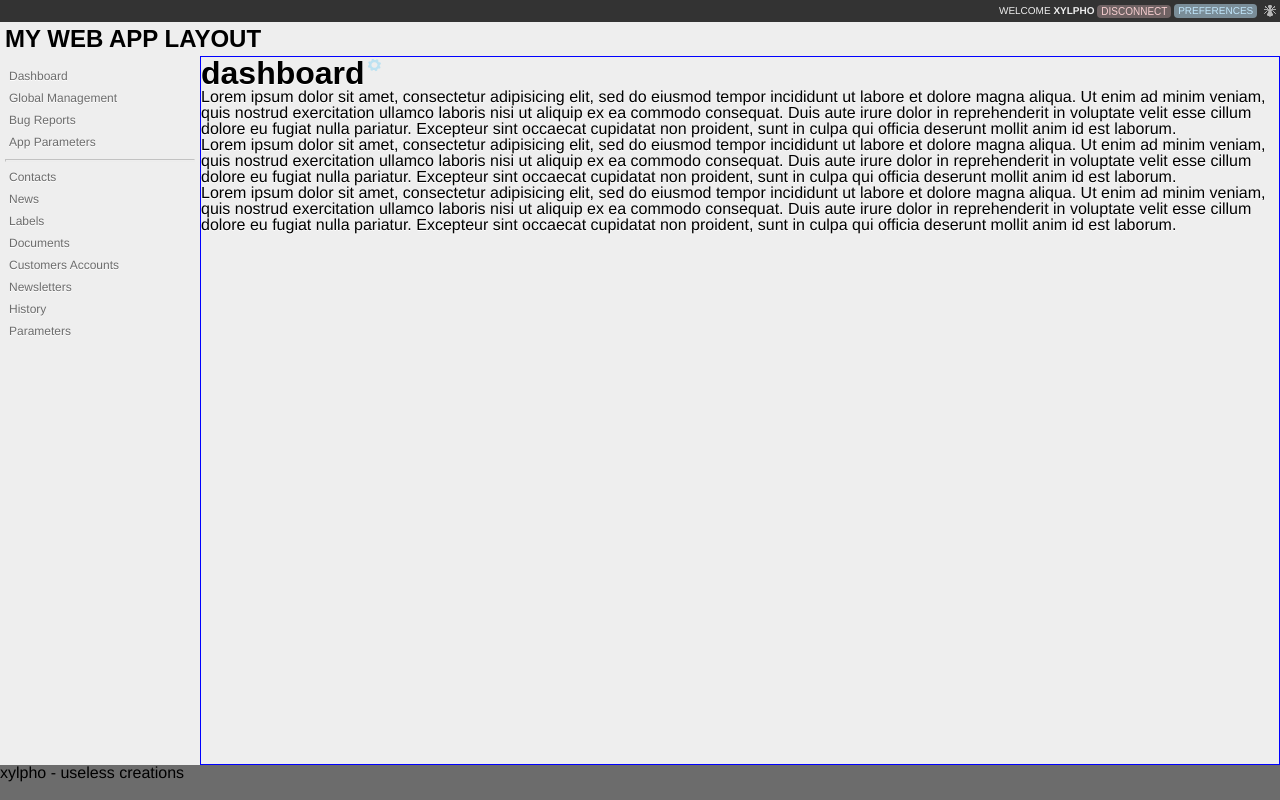
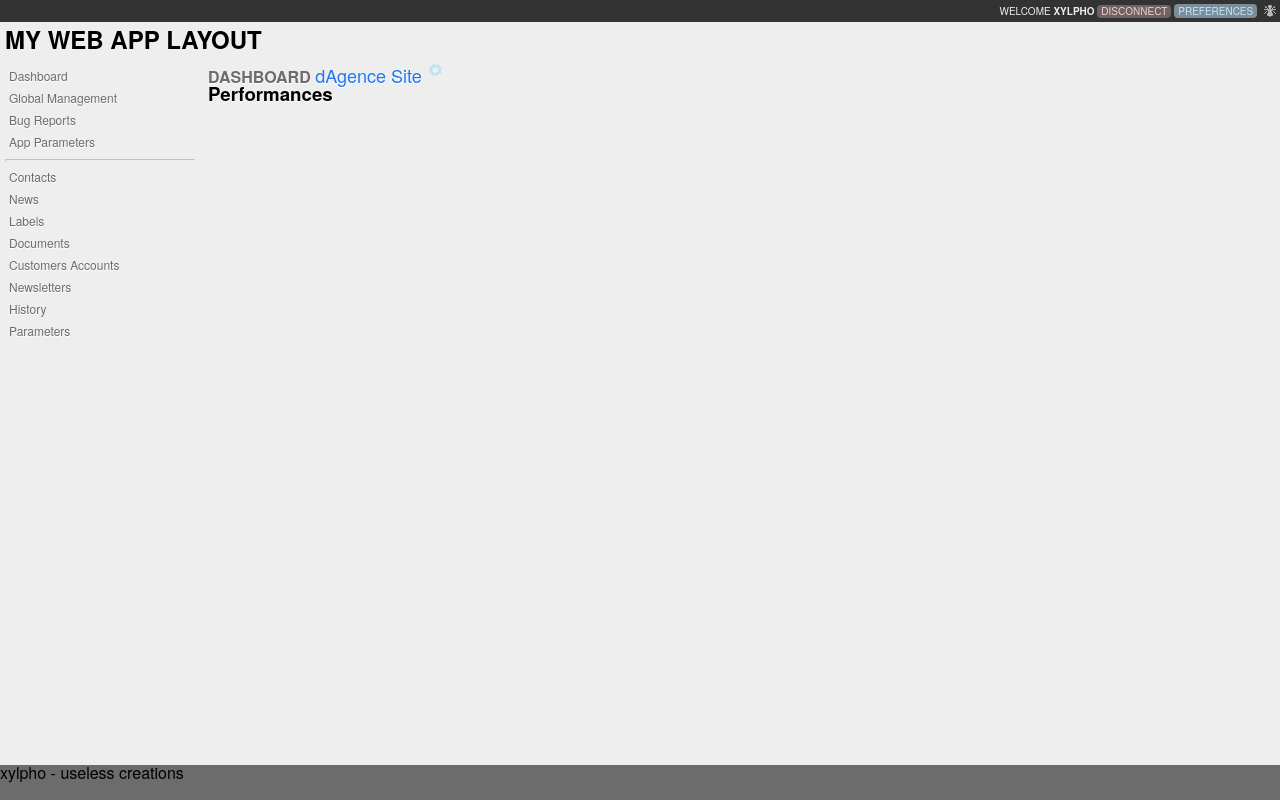
Before and after one commit to xylpho/dA-v3, a plain HTML site: page index.html in a window 1280 px wide. Drawn offline with Linux system fonts and the light colour scheme.

Commit message:
commit under the sun

```diff
--- a/css/master.css
+++ b/css/master.css
@@ -39,13 +39,13 @@ Gris
 }
 
 body {
-	font: 100%/1 Helvetica, "Lucida Grande", arial, sans-serif;
+	font: 100%/1 "HelveticaNeue-Light", "HelveticaNeue", Helvetica, Arial, sans-serif;
 	background: rgb(238, 238, 238);
 	overflow: hidden;
+	text-rendering: optimizeLegibility;
 }
 
 h1,h2,h3,h4,h5,h6 {
-	font-family: arial, helvetica, sans-serif;
 }
 
 h2 {
@@ -61,14 +61,14 @@ button {
 }
 
 /* @group buttons & links */
-article h2 span.configure {
+article hgroup span.configure {
 	display: inline-block;
 	vertical-align: super;
 	margin-left: 3px;
 	opacity: 0.2;
 }
 
-article h2:hover span.configure {
+article hgroup:hover span.configure {
 	opacity: 1;
 }
 
@@ -157,7 +157,6 @@ section.main nav {
 }
 
 section.content>article {
-	border: 1px solid blue;
 	display: -webkit-box;
 	display: -moz-box;
 	display: box;
@@ -166,6 +165,7 @@ section.content>article {
 	box-orient: vertical;-webkit-box-flex: 2;
 	-moz-box-flex: 2;
 	box-flex: 2;
+	padding: 8px;
 }
 
 .configure_panel {
@@ -300,3 +300,25 @@ section.main nav hr {
 	height: 1px;
 }
 /* @end */
+/* @group Dashboard */
+article>hgroup>h2 {
+	display: inline-block;
+	color: rgb(108, 108, 108);
+	font-size: 16px;
+	text-transform: uppercase;
+}
+
+article>hgroup>p {
+	font-size: 18px;
+	display: inline-block;
+}
+
+article>hgroup>p>a, article>hgroup>p>a:visited {
+	color: rgb(31, 118, 238);
+	text-decoration: none;
+}
+
+article>hgroup>p>a:hover {
+	color: rgb(20, 85, 188);
+}
+/* @end */
--- a/index.html
+++ b/index.html
@@ -48,10 +48,14 @@
 			</nav>
 			<section class="content">
 				<article>
-					<h2>dashboard<span class="configure"><a href="#"><img src="images/conf_blue.png"></a></span></h2>
-					<p>Lorem ipsum dolor sit amet, consectetur adipisicing elit, sed do eiusmod tempor incididunt ut labore et dolore magna aliqua. Ut enim ad minim veniam, quis nostrud exercitation ullamco laboris nisi ut aliquip ex ea commodo consequat. Duis aute irure dolor in reprehenderit in voluptate velit esse cillum dolore eu fugiat nulla pariatur. Excepteur sint occaecat cupidatat non proident, sunt in culpa qui officia deserunt mollit anim id est laborum.</p>
-					<p>Lorem ipsum dolor sit amet, consectetur adipisicing elit, sed do eiusmod tempor incididunt ut labore et dolore magna aliqua. Ut enim ad minim veniam, quis nostrud exercitation ullamco laboris nisi ut aliquip ex ea commodo consequat. Duis aute irure dolor in reprehenderit in voluptate velit esse cillum dolore eu fugiat nulla pariatur. Excepteur sint occaecat cupidatat non proident, sunt in culpa qui officia deserunt mollit anim id est laborum.</p>
-					<p>Lorem ipsum dolor sit amet, consectetur adipisicing elit, sed do eiusmod tempor incididunt ut labore et dolore magna aliqua. Ut enim ad minim veniam, quis nostrud exercitation ullamco laboris nisi ut aliquip ex ea commodo consequat. Duis aute irure dolor in reprehenderit in voluptate velit esse cillum dolore eu fugiat nulla pariatur. Excepteur sint occaecat cupidatat non proident, sunt in culpa qui officia deserunt mollit anim id est laborum.</p>
+					<hgroup>
+						<h2>Dashboard</h2>
+						<p><a href="#">dAgence Site</a></p>
+						<span class="configure"><a href="#"><img src="images/conf_blue.png"></a></span>
+					</hgroup>
+					<article class="graph_pref">
+						<h3>Performances</h3>
+					</article>
 				</article>
 				<aside class="configure_panel">
 					<h3>testons</h3>
--- a/js/webapp.js
+++ b/js/webapp.js
@@ -1,8 +1,10 @@
 
 $(document).ready(function(){
+	var closed = true;
 	$(".configure_panel").css('margin-right', '-200px');
 	$(".configure").click(function(){
-		$(".configure_panel").animate({'margin-right': '0'},500);
+		closed =! closed;
+		$(".configure_panel").stop().animate({'margin-right': closed?'-200px':'0'},500);
 	});
 	$(".close_configure").click(function(){
 		$(".configure_panel").animate({'margin-right': '-200px'},500);
```
Also changed, not shown: 1 other file.
